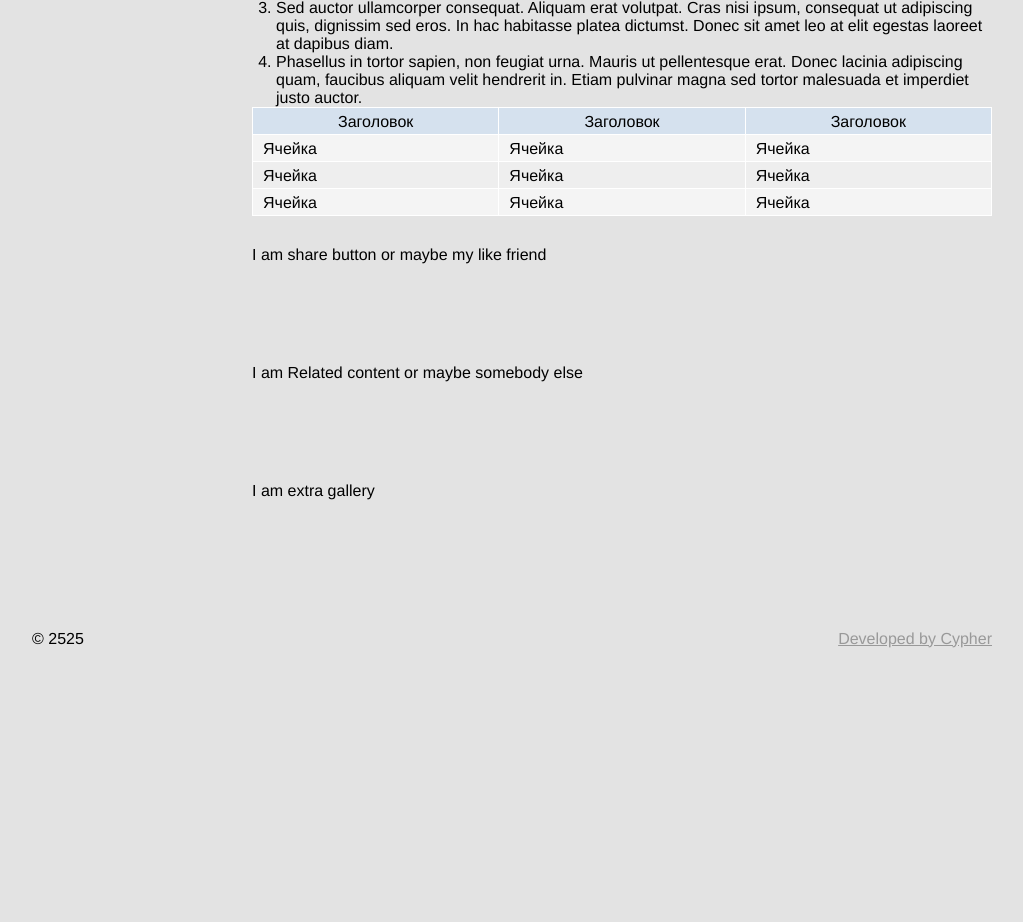
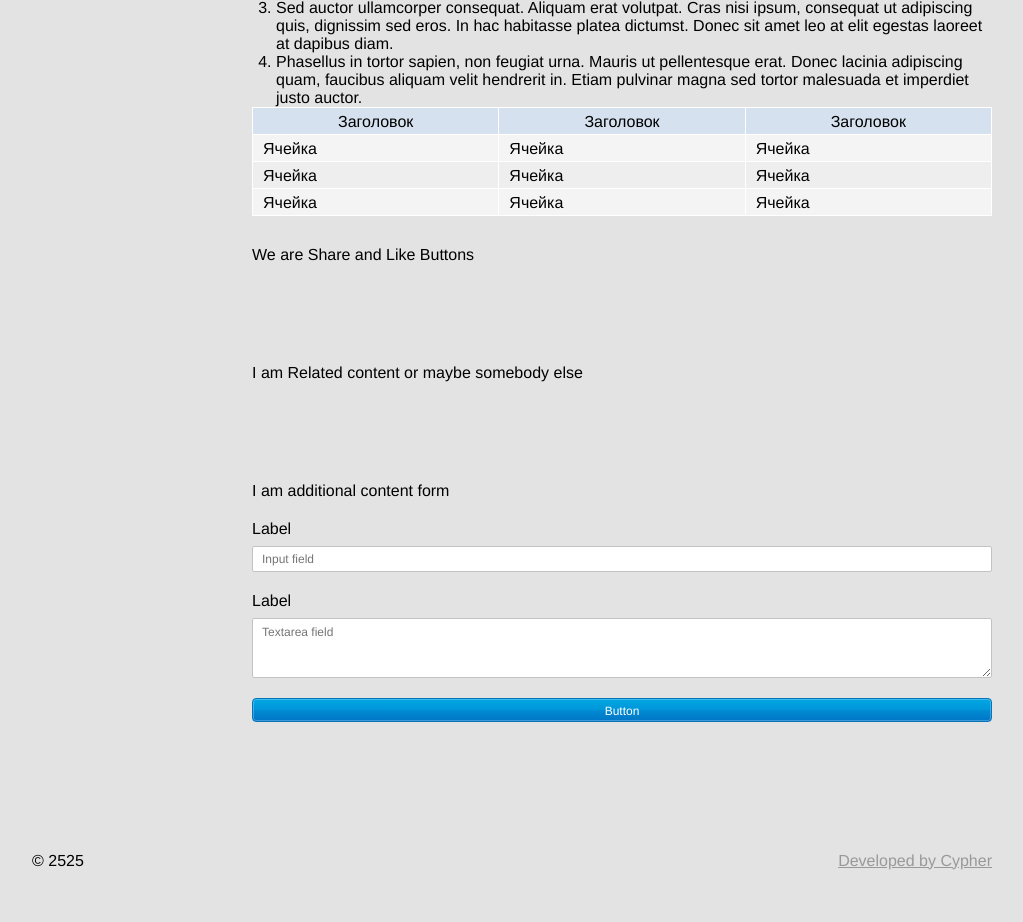
Before and after one commit to shchukin/template, a PHP site: page / in a window 1280 px wide. Shown: the part 1644-2566 px from the top of the page, without its empty margins (128-1151 px from the left). Before the commit the page ends 2292 px from the top, so only its background shows below. Run offline with PHP 8.4, Linux system fonts and the light colour scheme.

Commit message:
Refreshed Input field

```diff
--- /dev/null
+++ b/css/_form.css
@@ -0,0 +1,6 @@
+.form {
+
+}
+    .form__row {
+        margin: 20px 0 0;
+    }
--- a/css/_field.css
+++ b/css/_input.css
@@ -1,7 +1,12 @@
-.field {
+.input {
 
 }
-    .field__input {
+    .input__label {
+        display: inline-block;
+        margin: 0 0 8px;
+    }
+
+    .input__area {
         outline: none;
         height: 26px;
         padding: 0 9px;
@@ -12,7 +17,7 @@
         color: #333;
     }
 
-    textarea.field__input {
+    textarea.input__area {
         padding-top: 6px;
         padding-bottom: 6px;
         height: 60px;
--- a/css/style.css
+++ b/css/style.css
@@ -10,7 +10,8 @@
 @import url(_button.css);
 @import url(_clearfix.css);
 @import url(_content.css);
-@import url(_field.css);
+@import url(_input.css);
+@import url(_form.css);
 @import url(_footer.css);
 @import url(_header.css);
 @import url(_icon.css);
--- a/index.html
+++ b/index.html
@@ -141,6 +141,8 @@
                                                     </ol>
                                                 </div>
 
+
+
                                                 <table class="table">
                                                     <thead class="table__head">
                                                     <tr class="table__head__row">
@@ -168,6 +170,7 @@
                                                     </tbody>
                                                 </table>
 
+
                                                 <!--<div class="video">-->
                                                     <!--<iframe class="video__iframe" src="//www.youtube.com/embed/P3xKbPooKAo" frameborder="0" allowfullscreen></iframe>-->
                                                 <!--</div>-->
@@ -175,7 +178,7 @@
 
                                             </div>
                                             <div class="article__foot">
-                                                I am share button or maybe my like friend
+                                                We are Share and Like Buttons
                                             </div>
                                         </article>
 
@@ -188,7 +191,27 @@
                                     </div>
 
                                     <div class="content__body__section">
-                                        I am extra gallery
+                                        I am additional content form
+                                        <form class="form">
+                                            <div class="form__row">
+                                                <div class="input">
+                                                    <label class="input__label" for="temp-a">Label</label>
+                                                    <input class="input__area" type="text" placeholder="Input field" id="temp-a">
+                                                </div>
+                                            </div>
+                                            <div class="form__row">
+                                                <div class="input">
+                                                    <label class="input__label" for="temp-b">Label</label>
+                                                    <textarea class="input__area" placeholder="Textarea field" id="temp-b"></textarea>
+                                                </div>
+                                            </div>
+                                            <div class="form__row">
+                                                <input class="button" type="submit" value="Button">
+                                            </div>
+
+                                        </form>
+
+
                                     </div>
 
                                 </div>
```
